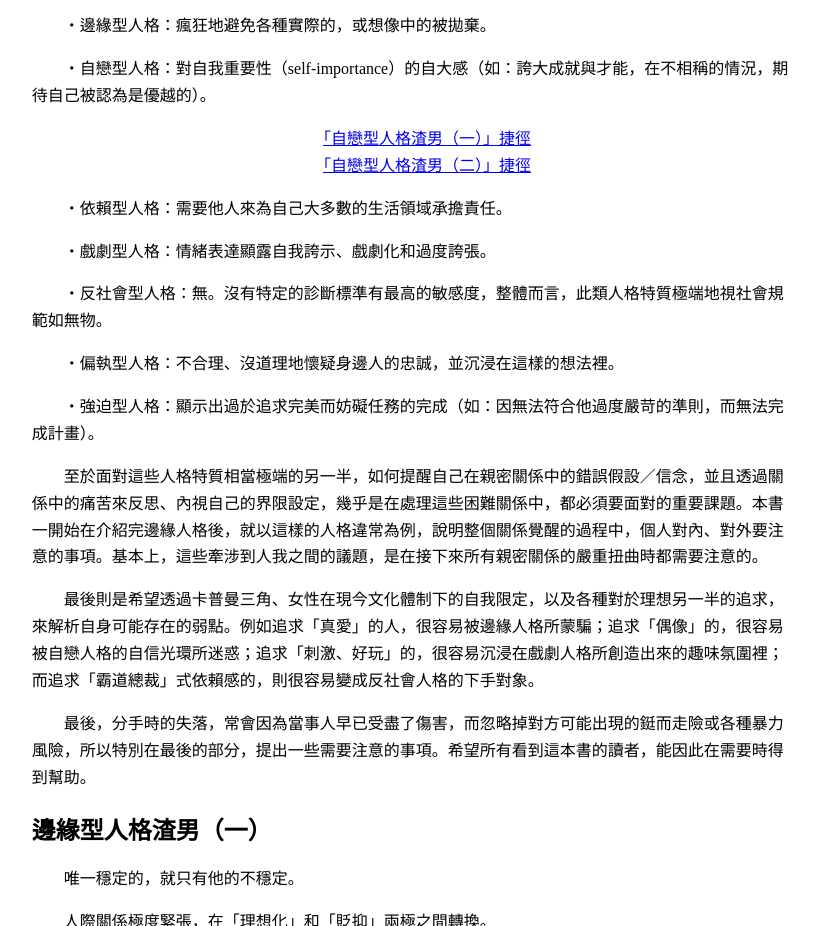
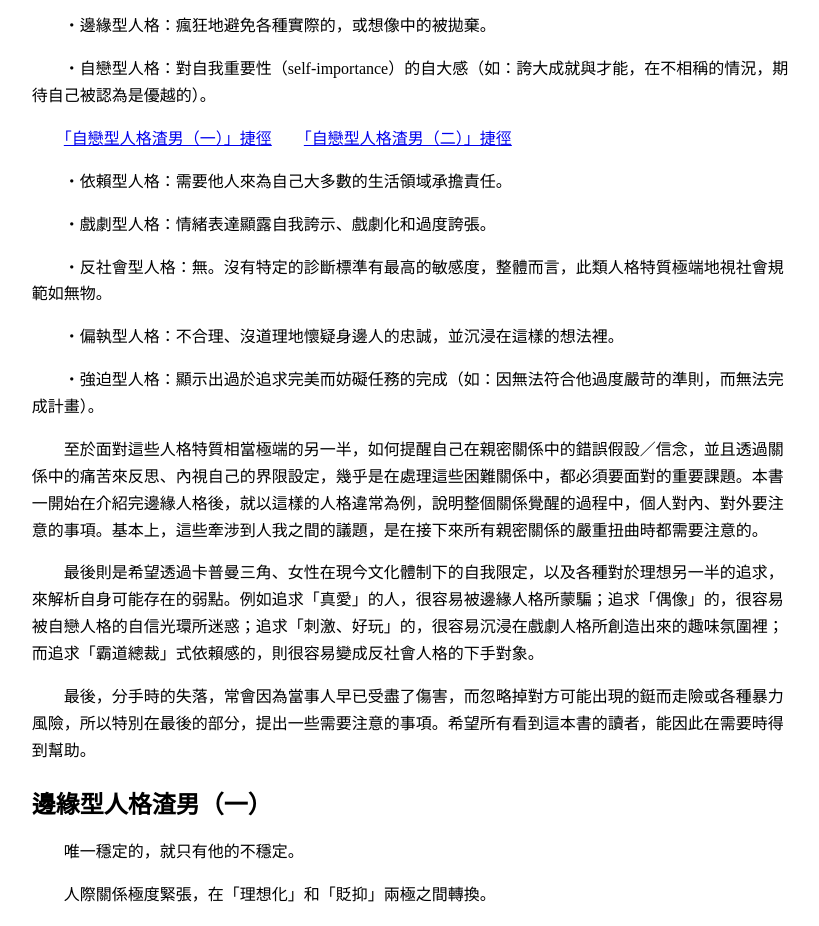
Before and after one commit to bitter-bits/bitter-bits.github.io, a plain HTML site: page Seven_Types_Of_Scum/index.html in a window 1280 px wide. Shown: the part 4203-5129 px from the top of the page, without its empty margins (229-1048 px from the left). Drawn offline with Linux system fonts and the light colour scheme.

Commit message:
Remove <CENTER> tags

```diff
--- a/Seven_Types_Of_Scum/index.html
+++ b/Seven_Types_Of_Scum/index.html
@@ -135,9 +135,7 @@ line-height: 168%;
 
 <P>　　‧自戀型人格：對自我重要性（self-importance）的自大感（如：誇大成就與才能，在不相稱的情況，期待自己被認為是優越的）。</P>
 
-<CENTER><P>　　<A HREF="#scum_1">「自戀型人格渣男（一）」捷徑</A><BR>
-　　<A HREF="#scum_2">「自戀型人格渣男（二）」捷徑</A>
-</P></CENTER>
+<P>　　<A HREF="#scum_1">「自戀型人格渣男（一）」捷徑</A>　　<A HREF="#scum_2">「自戀型人格渣男（二）」捷徑</A></P>
 
 <P>　　‧依賴型人格：需要他人來為自己大多數的生活領域承擔責任。</P>
 
```
